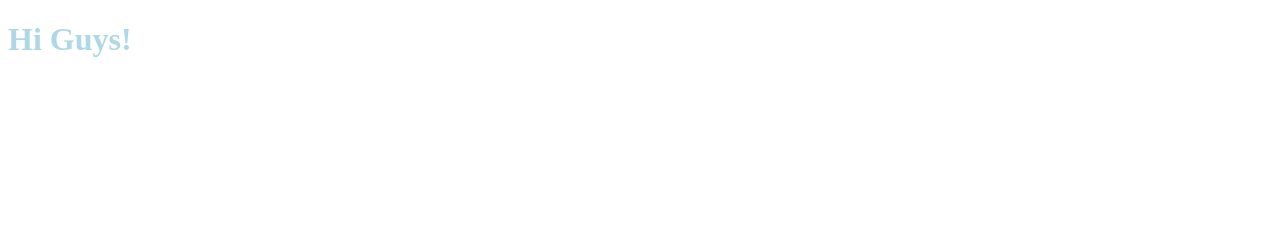
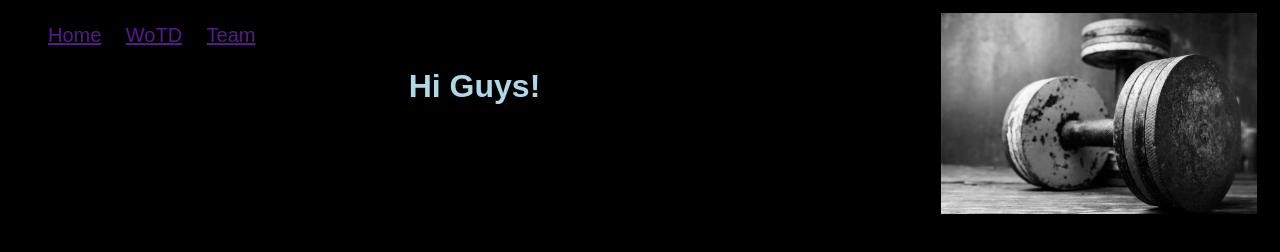
Before and after one commit to danrichmond/fitness-app, a plain HTML site: page index.html in a window 1280 px wide. Drawn offline with Linux system fonts and the light colour scheme.

Commit message:
Playing with css

```diff
--- a/index.html
+++ b/index.html
@@ -5,6 +5,14 @@
     <link rel="stylesheet" href="style.css" type="text/css">
 </head>
 <body>
-    <h1>Hi Guys!</h1>
+    <div id="top-bar">
+        <ul>
+            <li><a href="">Home</a></li>
+            <li><a href="">WoTD</a></li>
+            <li><a href="">Team</a></li>
+        </ul>
+        <img src="images/weight.jpg">
+        <h1>Hi Guys!</h1>
+    </div>
 </body>
 </head>
--- a/style.css
+++ b/style.css
@@ -1,3 +1,34 @@
+* {
+    background-color: #000000;
+    font-family: sans-serif;
+}
+
+
+#top-bar {
+    display: inline-block;
+    width: 100%;
+    height: 100%;
+    overflow: hidden;
+}
+
+#top-bar > img {
+    margin-top: -50px;
+    margin-right: 15px;
+    float: right;
+    display: block;
+    width: 25%;
+    height: auto;
+}
+
+
 h1 {
     color: lightblue;
+    text-align: center;
 }
+
+li {
+    display: inline;
+    list-style-type: none;
+    padding-right: 20px;
+    font-size: 20px;
+}
```
Also changed, not shown: images/weight.jpg (added).
